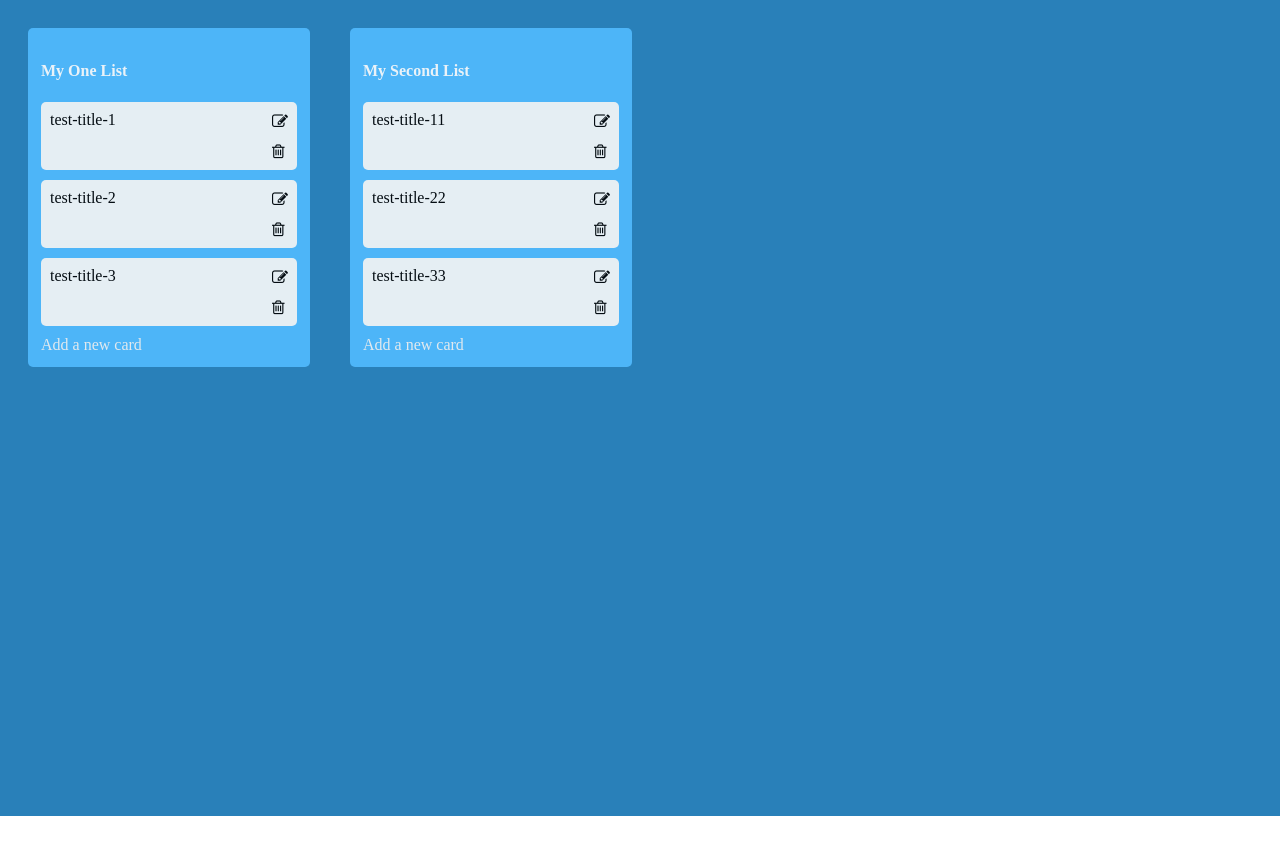
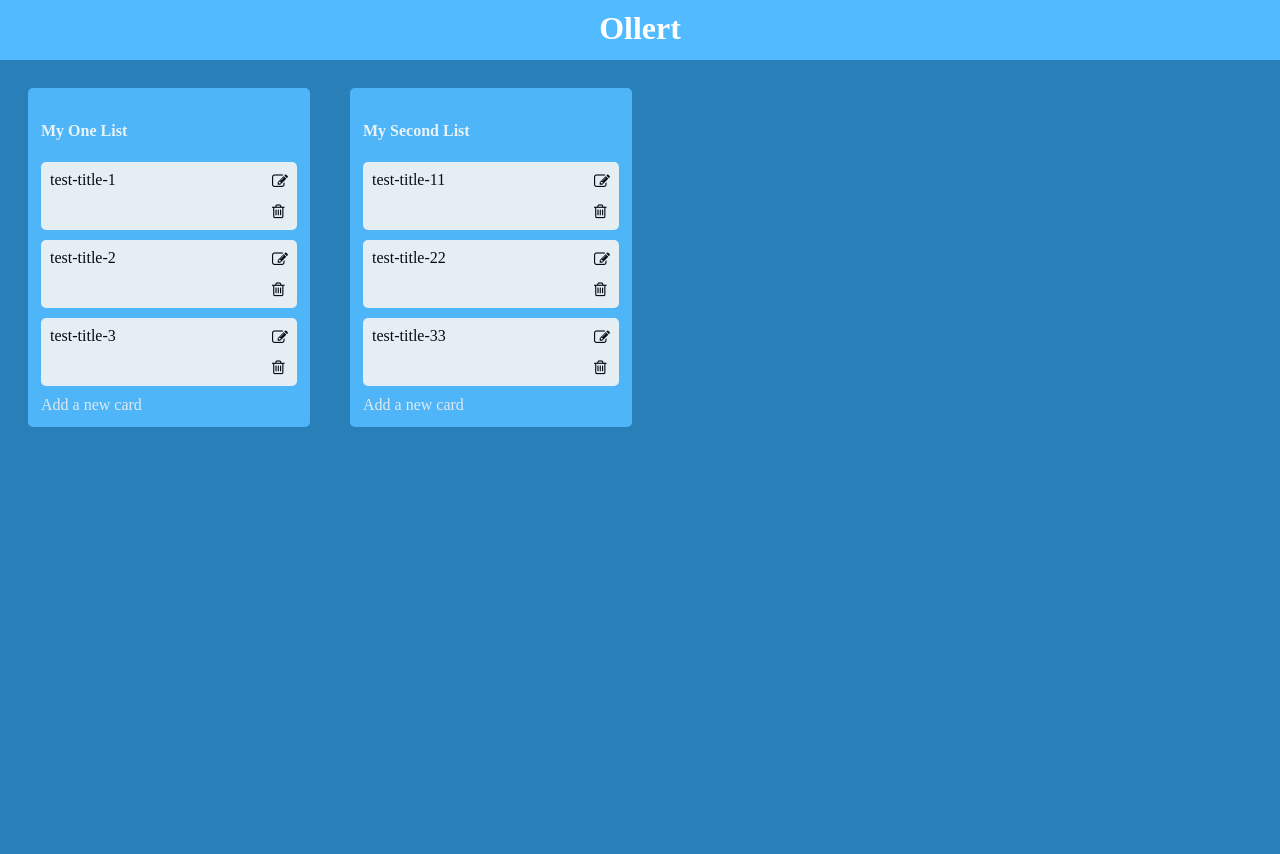
Before and after one commit to asthas/ollert, a website built with webpack: page index.html in a window 1280 px wide. Before the commit the page ends 816 px from the top, so only its background shows below. Built offline with nearby package versions, Linux system fonts and the light colour scheme; what node-uuid would draw is missing.

Commit message:
Add navbar, make cardlist title editable

```diff
--- a/index.html
+++ b/index.html
@@ -9,6 +9,9 @@
     <link rel="stylesheet" type="text/css" href="/main.css">
 </head>
 <body>
+    <nav class="fixed-nav-bar">
+        <p>Ollert</p>
+    </nav>
     <script src="//cdnjs.cloudflare.com/ajax/libs/Sortable/1.4.2/Sortable.min.js"></script>
     <script src="build/main.js"></script>
 </body>
--- a/main.css
+++ b/main.css
@@ -3,6 +3,7 @@
     padding: 8px;
     width: 100%;
     height: 100vh;
+    margin-top: 60px;
 }
 .cardlist{
     background: #52BBFF;
@@ -85,3 +86,19 @@
     bottom: 10px;
     left: 230px;
 }
+.fixed-nav-bar {
+  position: fixed;
+  top: 0;
+  left: 0;
+  z-index: 9999;
+  width: 100%;
+  height: 60px;
+  background-color: #52BBFF;
+}
+.fixed-nav-bar p{
+    color: white;
+    text-align: center;
+    font-weight: bold;
+    font-size: 32px;
+    margin: 10px 0;
+}
--- a/src/core/cardlist/ui.ts
+++ b/src/core/cardlist/ui.ts
@@ -58,6 +58,11 @@ const render = (cardList: CardList): HTMLElement => {
 
     const listTitle = document.createElement('h4')
     listTitle.innerText = cardList.title
+    listTitle.className = 'listTitle'
+
+    listTitle.onclick = () => {
+        listTitle.contentEditable = 'true'
+    }
 
     const list = cardList.cards.map(card => renderCard(card))
 
```
